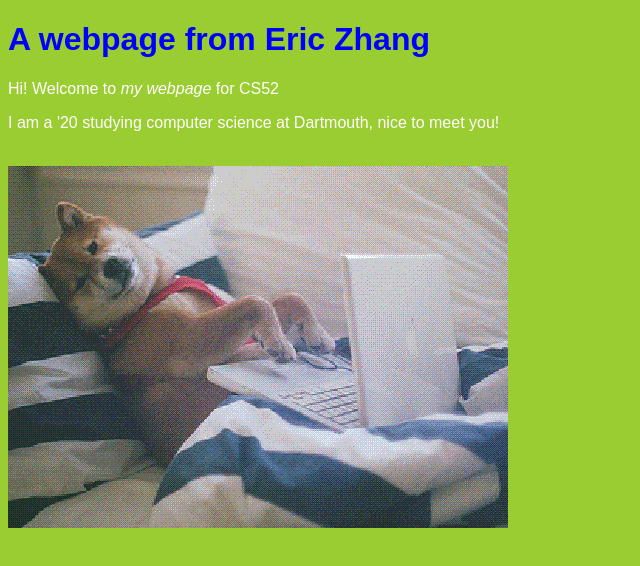
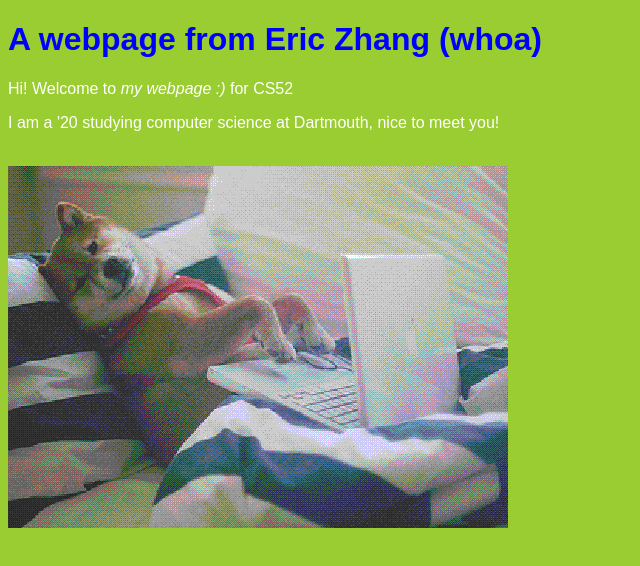
Before and after one commit to EricZhang0108/ezzhang.me, a plain HTML site: page index.html in a window 1280 px wide. Shown: the whole page, without its empty margins (0-640 px from the left). Drawn offline with Linux system fonts and the light colour scheme.

Commit message:
change text

```diff
--- a/index.html
+++ b/index.html
@@ -5,8 +5,8 @@
         <link rel="stylesheet" type="text/css" href="css/style.css">
     </head>
     <body>
-        <h1>A webpage from Eric Zhang</h1>
-        <p>Hi! Welcome to <i>my webpage</i> for CS52</p>
+        <h1>A webpage from Eric Zhang (whoa)</h1>
+        <p>Hi! Welcome to <i>my webpage :)</i> for CS52</p>
         <p>I am a '20 studying computer science at Dartmouth, nice to meet you!</p>
         <br/>
         <img src="doggo.gif" alt="Just a doggo writing some code"/>
```
